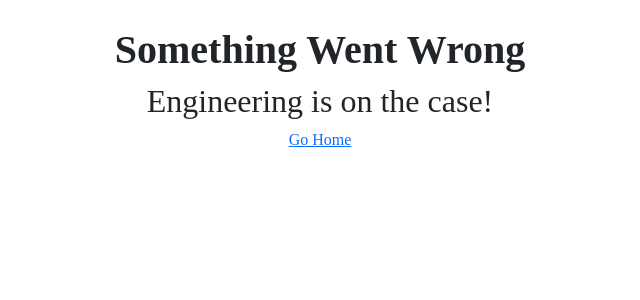
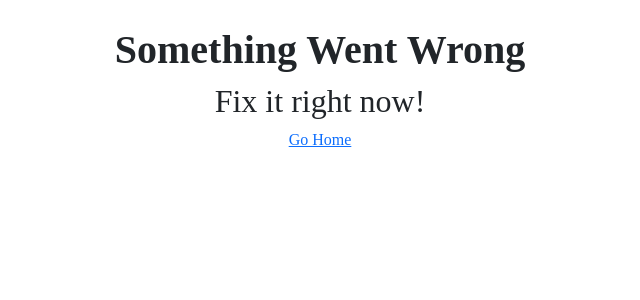
Before and after one commit to rohinsood/flask_portfolio, a Flask app: template templates/404.html in a window 1280 px wide. Shown: the part 66-366 px from the top of the page, without its empty margins (320-960 px from the left). Run offline with Flask 2, Linux system fonts and the light colour scheme; the template is opened without the code that fills it, so the values that code supplies are empty.

Commit message:
NEw commit

```diff
--- a/templates/404.html
+++ b/templates/404.html
@@ -9,7 +9,7 @@
             </div>
 
             <div class="jumbotron jumbotron-fluid" style="text-align: center; ">
-                <h2>Engineering is on the case!</h2>
+                <h2>Fix it right now!</h2>
                 <a href="/">Go Home</a>
             </div>
         </div>
```
Also changed, not shown: static/assets/favicon.ico.
